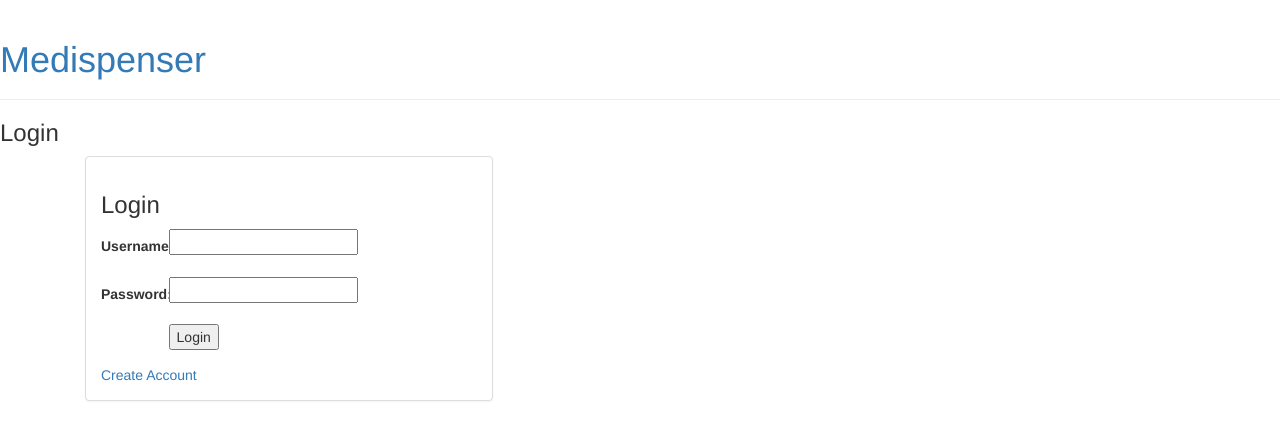
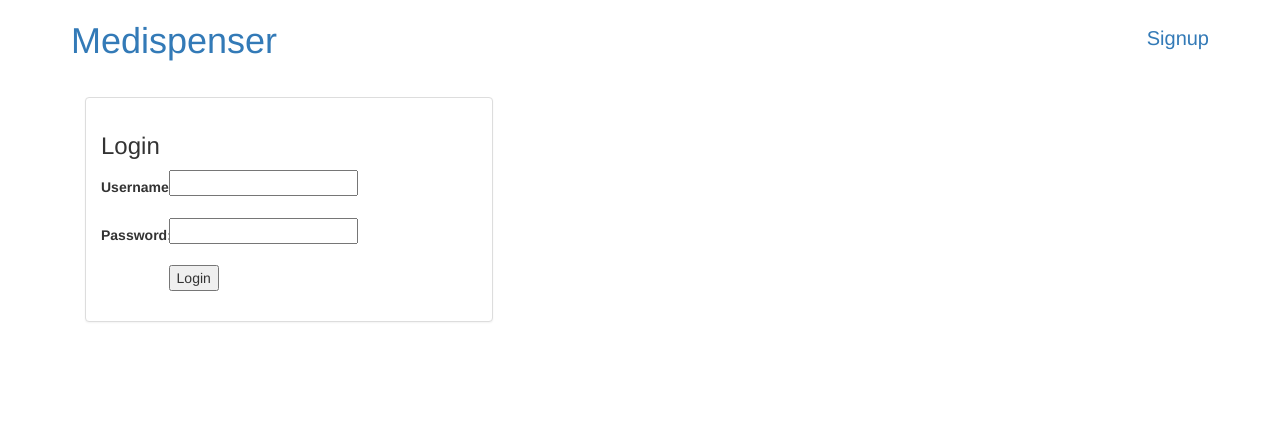
Before and after one commit to cege1808/medispenser, a Django app: page /login/ in a window 1280 px wide. Shown: the top 440 px of the page. Run offline with Django 3.2, Linux system fonts and the light colour scheme; some libraries are stand-ins or nearby versions.

Commit message:
clean header and add static links

```diff
--- a/core/templates/login_form.html
+++ b/core/templates/login_form.html
@@ -1,11 +1,12 @@
 {% extends 'base.html' %}
-{% block title %}Login{% endblock %}
+
+{% block header_links %}
+    <li><a href="{% url 'register' %}">Signup</a></li>
+{% endblock %}
 
 {% block body %}
 <div class="container-fluid">
-
     <div class="row">
-
         <div class="col-sm-12 col-md-7">
             <div class="panel panel-default">
                 <div class="panel-body">
@@ -13,12 +14,6 @@
 
                     <form class="form-horizontal" action="" method="post" enctype="multipart/form-data">
                         {% csrf_token %}
-                        {% include 'form-template.html' %}
-                        <div class="form-group">
-                            <div class="col-sm-offset-2 col-sm-10">
-                                <button type="submit class="btn btn-success">Login</button>
-                            </div>
-                        </div>
 
                         {% if form.non_field_errors %}
                             <ul class='form-errors'>
@@ -28,9 +23,14 @@
                             </ul>
                         {% endif %}
 
-                        <a href="{% url 'register' %}">Create Account</a>
+                        {% include 'form-element.html' %}
+                        <div class="form-group">
+                            <div class="col-sm-offset-2 col-sm-10">
+                                <button type="submit class="btn btn-success">Login</button>
+                            </div>
+                        </div>
+                    </form>
 
-                    </form>
                 </div>
             </div>
         </div>
--- a/medispenser/settings.py
+++ b/medispenser/settings.py
@@ -130,6 +130,9 @@ USE_TZ = True
 # Static files (CSS, JavaScript, Images)
 # https://docs.djangoproject.com/en/2.0/howto/static-files/
 
-STATIC_URL = '/static/'
+STATICFILES_DIRS = [
+    os.path.join(BASE_DIR, "static"),
+]
+STATIC_URL = "/static/"
 LOGIN_REDIRECT_URL = 'home'
 LOGOUT_REDIRECT_URL = 'home'
--- a/medispenser/urls.py
+++ b/medispenser/urls.py
@@ -15,8 +15,10 @@ Including another URLconf
 """
 from django.contrib import admin
 from django.urls import path, include
+from django.conf import settings
+from django.conf.urls.static import static
 
 urlpatterns = [
     path('', include('core.urls')),
     path('admin/', admin.site.urls),
-]
+]+ static(settings.STATIC_URL, document_root=settings.STATIC_ROOT)
--- /dev/null
+++ b/static/main.css
@@ -0,0 +1,4 @@
+.header-height {
+  line-height: 55px;
+  font-size: 20px;
+}
--- a/templates/base.html
+++ b/templates/base.html
@@ -1,4 +1,4 @@
-{% load staticfiles %}
+{% load static %}
 <!DOCTYPE html>
 <html>
     <head>
@@ -6,12 +6,20 @@
         <title>Medispenser</title>
         <link rel="stylesheet" href="//maxcdn.bootstrapcdn.com/bootstrap/3.2.0/css/bootstrap.min.css">
         <link rel="stylesheet" href="//maxcdn.bootstrapcdn.com/bootstrap/3.2.0/css/bootstrap-theme.min.css">
-        <link rel="stylesheet" href="{% static 'css/blog.css' %}">
+        <link rel="stylesheet" href="{% static 'main.css' %}">
     </head>
     <body>
-        <div class="page-header">
-            <h1><a href="/">Medispenser</a></h1>
-        </div>
+        <nav class="navbar container">
+            <div class="navbar-header">
+                <h1><a href="/">Medispenser</a></h1>
+            </div>
+            <div class="navbar-right">
+                <ul class="nav nav-pills header-height">
+                    {% block header_links %}{% endblock %}
+                </ul>
+            </div>
+            <div class="clearfix"></div>
+        </nav>
         <div>
             <h3>{% block title %}{% endblock %}</h3>
         </div>
```
Also changed, not shown: core/templates/registration_form.html (+6 -4 lines), templates/form-element.html (renamed from core/templates/form-template.html).
